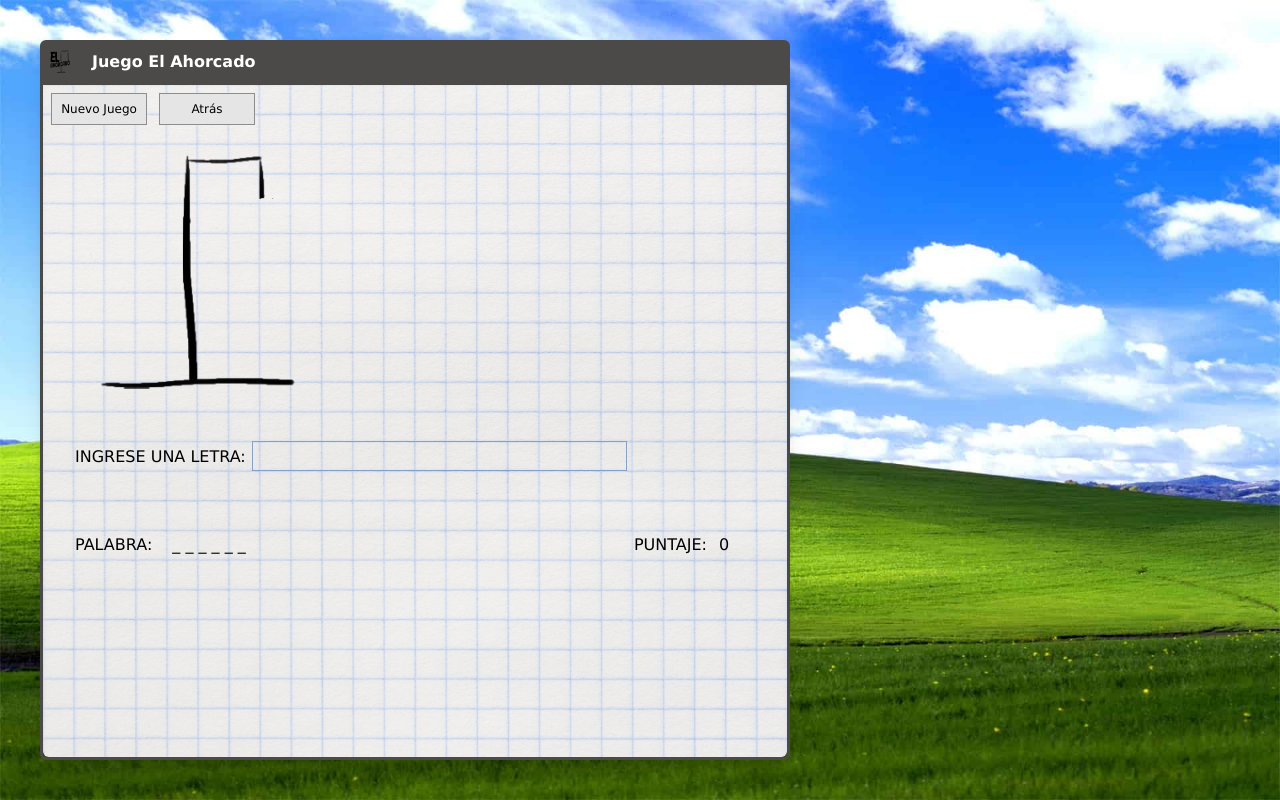
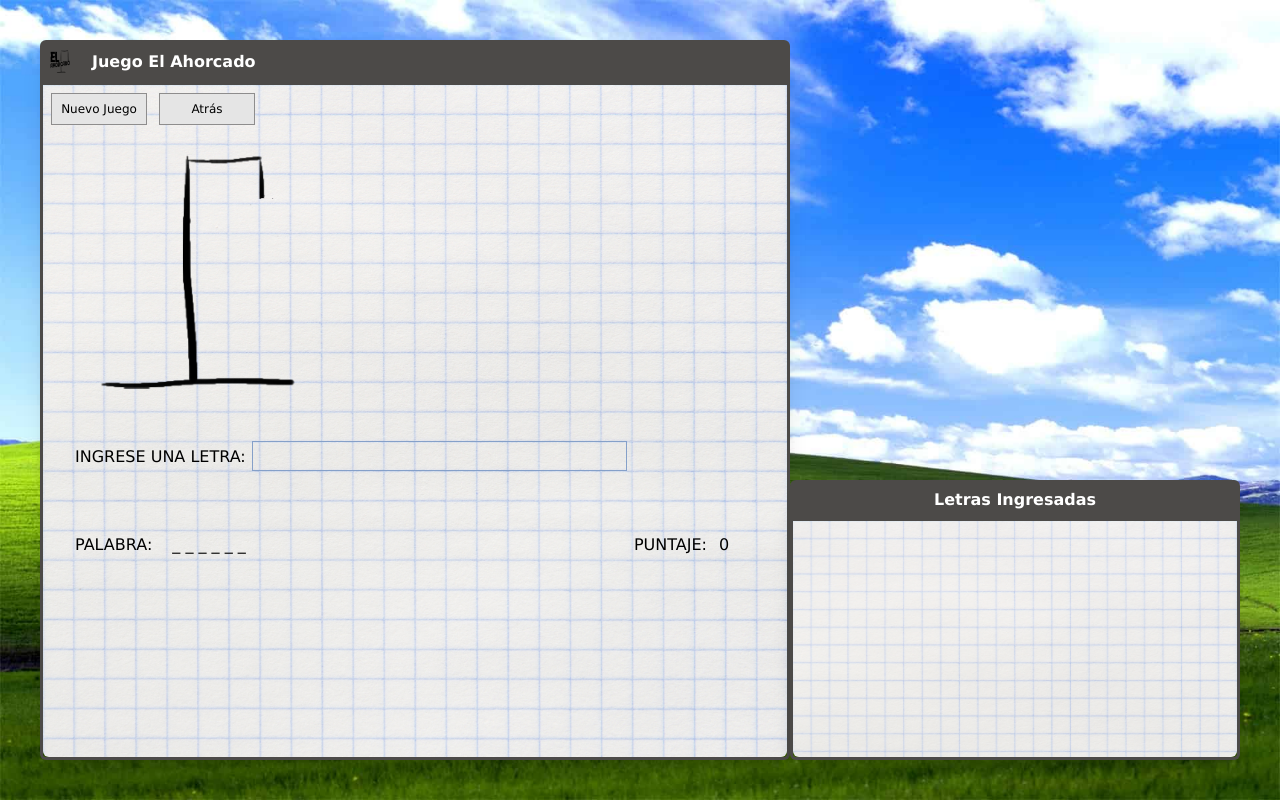
Before and after one commit to QuinSDev/hangman-game-frontend, a React (Vite) app: page /juego-nuevo in a window 1280 px wide. Built offline with nearby package versions, Linux system fonts and the light colour scheme.

Commit message:
Se crea el componente para ir mostrando la letras que ya se han ingresado para que el jugador pueda saber cuales no debe volver a ingresar

```diff
--- /dev/null
+++ b/src/components/LetterFind.jsx
@@ -0,0 +1,38 @@
+import React from "react";
+import bgWindowContent from "../assets/images/textura-papel-cuadriculado.jpg";
+
+export const LetterFind = ({lettersFinds}) => {
+  const style = {
+    width: '450px',
+    height: '280px',
+    marginBottom: '0'
+  };
+
+  const borderStyle = {
+    borderLeft: "3px solid #4c4a48",
+    borderRight: "3px solid #4c4a48",
+    borderBottom: "3px solid #4c4a48",
+  };
+
+  const bodyStyle = {
+    backgroundImage: `url(${bgWindowContent})`,
+    backgroundSize: "cover",
+    overflow: "hidden",
+  };
+
+  return (
+    <div className="card shadow-xl rounded-md flex flex-col" style={style}>
+      <div className="h-12 bg-[#4c4a48] flex justify-center items-center rounded-t-md px-2">
+        <h3 className="font-semibold text-base text-white">
+          Letras Ingresadas
+        </h3>
+      </div>
+      <div className="rounded-b-md h-full w-full" style={borderStyle}>
+        <div className="rounded-b-md h-full relative overflow-hidden p-10"
+          style={bodyStyle}>
+            <p className="text-black text-2xl tex">{lettersFinds}</p>
+          </div>
+      </div>
+    </div>
+  );
+};
--- a/src/logic/Function.jsx
+++ b/src/logic/Function.jsx
@@ -1,6 +1,7 @@
 import React, { useState, useEffect } from "react";
 import { NewGame } from "../components/NewGame";
 import { Words } from "../api/Words";
+import { LetterFind } from "../components/LetterFind";
 
 export const Function = () => {
   const [wordSecret, setWordSecret] = useState("");
@@ -8,10 +9,10 @@ export const Function = () => {
   const [inputValue, setInputValue] = useState();
   const [position, setPosition] = useState(0);
   const [scoreGame, setScoreGame] = useState(0);
-  const [counter, setCounter] = useState(0);
   const [words, setWords] = useState();
   const [bolean, setBolean] = useState(true);
   const [letterFind, setLetterFind] = useState([]);
+  const [lettersFinds, setLettersFinds] = useState([])
   const [randomWordIndex, setRandomWordIndex] = useState(null);
   const [word, setWord] = useState([]);
   let letter = "";
@@ -26,8 +27,9 @@ export const Function = () => {
 
   async function start() {
     setPosition(0);
-    setCounter(0);
     setWordSecret("");
+    setLetterFind([])
+    setLettersFinds([])
 
     const randomIndex = Math.floor(Math.random() * words.length);
     setRandomWordIndex(randomIndex);
@@ -69,6 +71,7 @@ export const Function = () => {
     if (!letterFind.includes(letter)) {
       setLetterFind((prevState) => [...prevState, letter]);
       const newWord = [...word];
+      setLettersFinds((prevLetter) => [...prevLetter, letter])
       for (let initial = 0; initial < currentWord.length; initial++) {
         if (currentWord.substring(initial, initial + 1) === letter) {
           newWord[initial] = letter;
@@ -98,6 +101,7 @@ export const Function = () => {
   }, [word]);
 
   return (
+    <div className="w-full h-full flex justify-between">
     <NewGame
       position={position}
       wordSecret={wordSecret}
@@ -107,5 +111,9 @@ export const Function = () => {
       inputValue={inputValue}
       setInputValue={setInputValue}
     />
+    <div className="flex flex-col justify-end">
+    <LetterFind lettersFinds={lettersFinds.join(" ")}/>
+    </div>
+    </div>
   );
 };
--- a/src/pages/Game.jsx
+++ b/src/pages/Game.jsx
@@ -5,7 +5,6 @@ export const Game = () => {
   return (
     <div className='w-full h-full flex'>
         <Function />
-        <div></div>
     </div>
   )
 }
```
